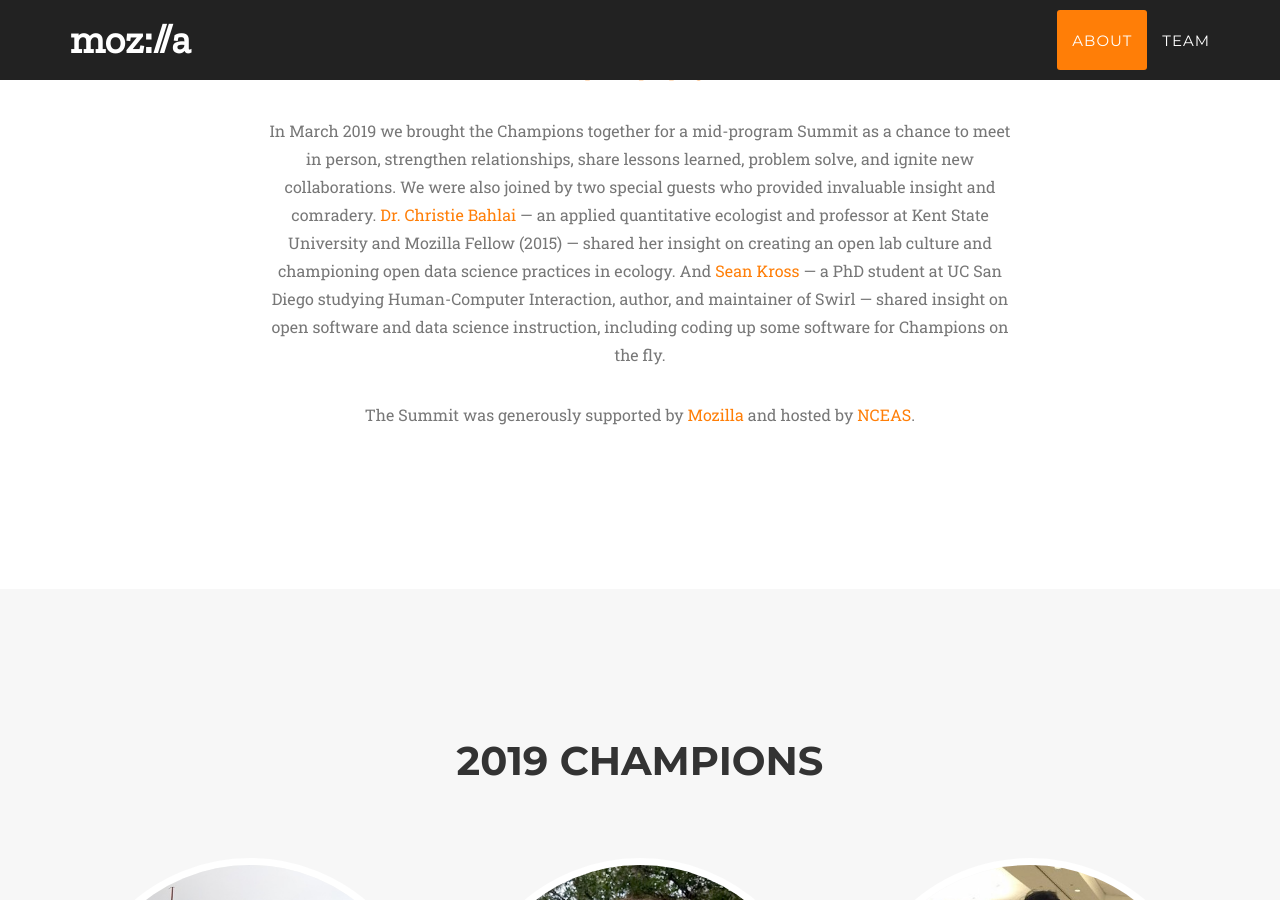
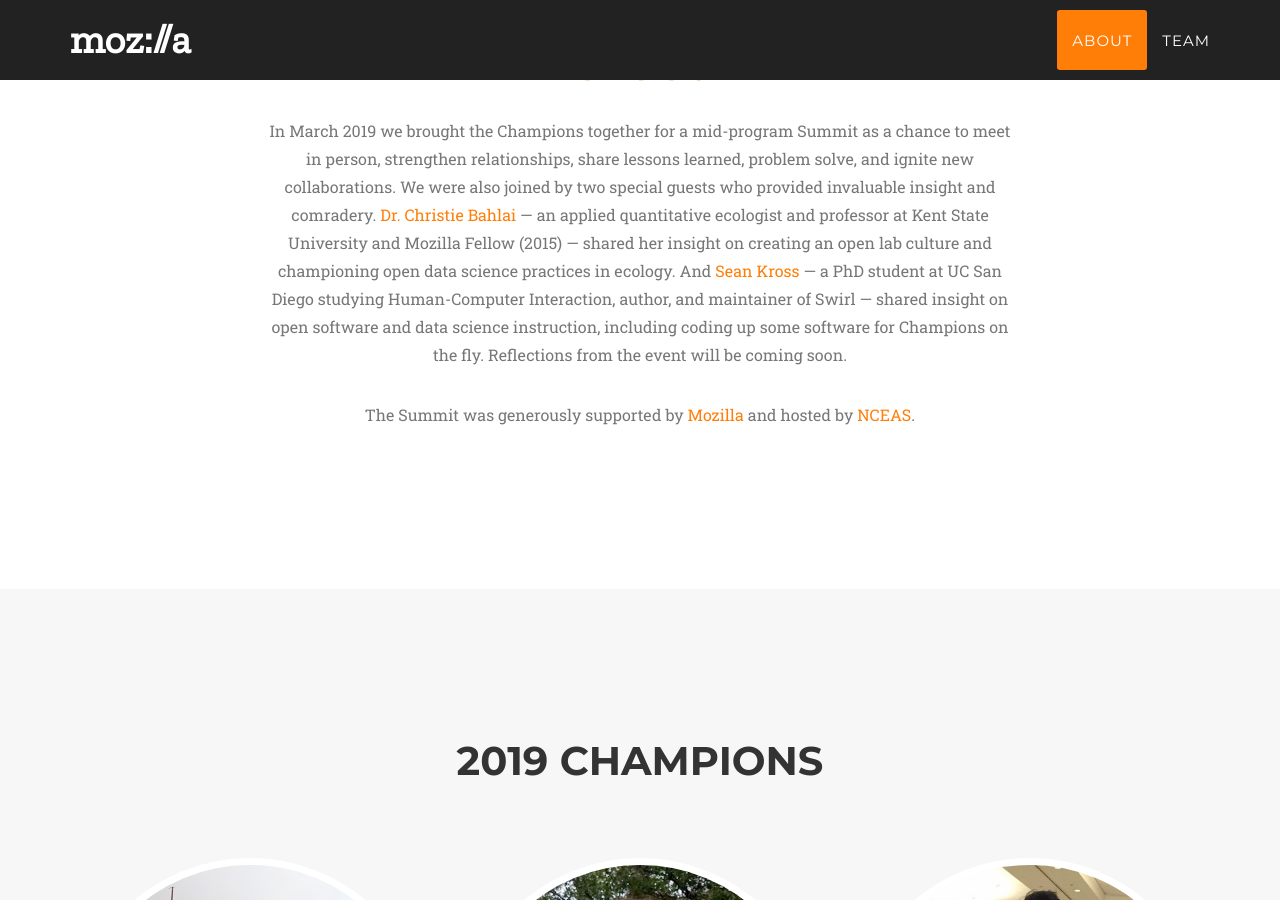
Before and after one commit to Openscapes/champions-summit, a Jekyll site: the page built from index.html, in a window 1280 px wide and 900 px high, scrolled down 1078 px. Built offline with Jekyll 4.4.1, drawn with Linux system fonts in a browser that asks for light colours; some web fonts are replaced.

Commit message:
upcoming blogs.

```diff
--- a/_includes/services.html
+++ b/_includes/services.html
@@ -20,7 +20,7 @@
                 <div class="col-lg-2 text-center">
                 </div>
                 <div class="col-lg-8 text-center">
-                   <p class="large text-muted">In March 2019 we brought the Champions together for a mid-program Summit as a chance to meet in person, strengthen relationships, share lessons learned, problem solve, and ignite new collaborations. We were also joined by two special guests who provided invaluable insight and comradery. <a href="https://bahlailab.org/">Dr. Christie Bahlai</a> — an applied quantitative ecologist and professor at Kent State University and Mozilla Fellow (2015) — shared her insight on creating an open lab culture and championing open data science practices in ecology. And <a href="http://seankross.com/about/">Sean Kross</a> — a PhD student at UC San Diego studying Human-Computer Interaction, author, and maintainer of Swirl — shared insight on open software and data science instruction, including coding up some software for Champions on the fly.</p>
+                   <p class="large text-muted">In March 2019 we brought the Champions together for a mid-program Summit as a chance to meet in person, strengthen relationships, share lessons learned, problem solve, and ignite new collaborations. We were also joined by two special guests who provided invaluable insight and comradery. <a href="https://bahlailab.org/">Dr. Christie Bahlai</a> — an applied quantitative ecologist and professor at Kent State University and Mozilla Fellow (2015) — shared her insight on creating an open lab culture and championing open data science practices in ecology. And <a href="http://seankross.com/about/">Sean Kross</a> — a PhD student at UC San Diego studying Human-Computer Interaction, author, and maintainer of Swirl — shared insight on open software and data science instruction, including coding up some software for Champions on the fly. Reflections from the event will be coming soon.</p>
                    </div>
                 <div class="col-lg-2 text-center">
                 </div>
```
